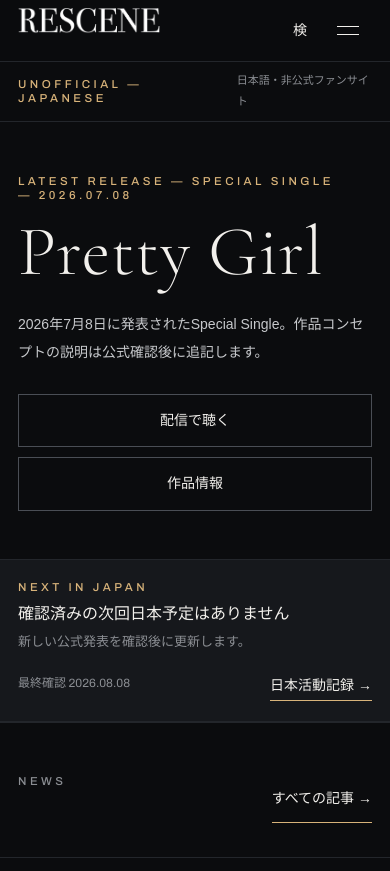
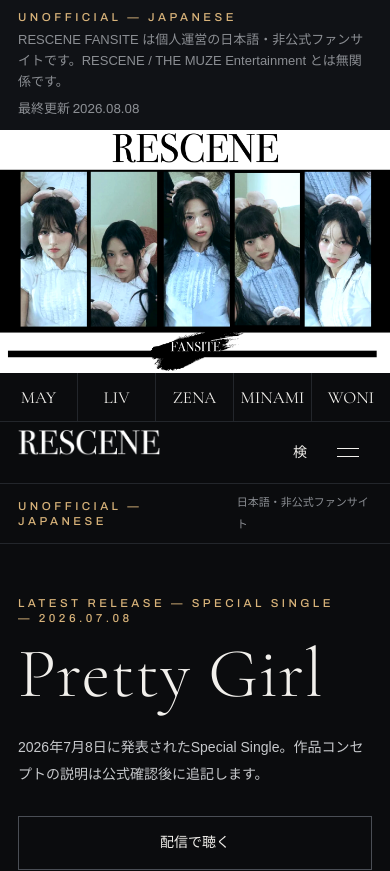
Before and after one commit to liliumauratumn/Rescene-site, a Next.js app: page / in a window 390 px wide. Shown: the top 871 px of the page. Built offline with nearby package versions, Linux system fonts and the light colour scheme; a web font is replaced by a local one.

Commit message:
Restore mobile home hero

```diff
--- a/app/globals.css
+++ b/app/globals.css
@@ -2149,7 +2149,17 @@ dd {
     line-height: 1.95;
   }
 
-  .home-prelude {
+  .unofficial-bar {
+    grid-template-columns: 1fr;
+    gap: 6px;
+    padding-block: 10px;
+  }
+
+  .unofficial-bar time {
+    justify-self: start;
+  }
+
+  .hero-hit-grid {
     display: none;
   }
 
```
